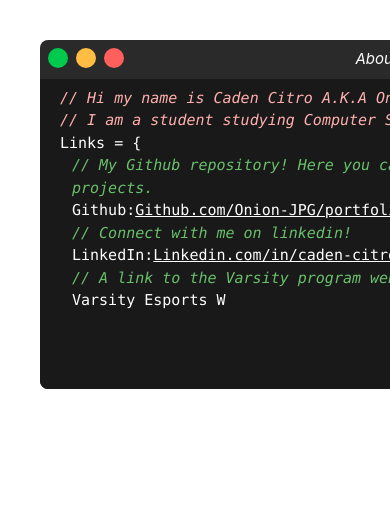
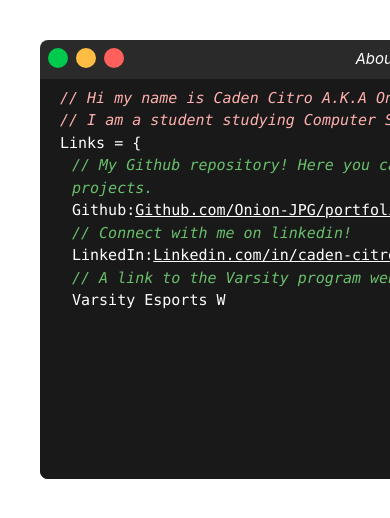
Before and after one commit to Onion-JPG/site-portfolio, a Vue app: page / in a window 390 px wide. Shown: the top 518 px of the page. Built offline with nearby package versions, Linux system fonts and the light colour scheme.

Commit message:
fixed height on mobile

```diff
--- a/src/components/about.vue
+++ b/src/components/about.vue
@@ -40,6 +40,9 @@ export default {
     }
     [class*="m-2"] {
       margin: 0rem;
+    }
+    [class*="min-h-[310px]"] {
+      height: 400px;
     }
   }
 </style>
```
